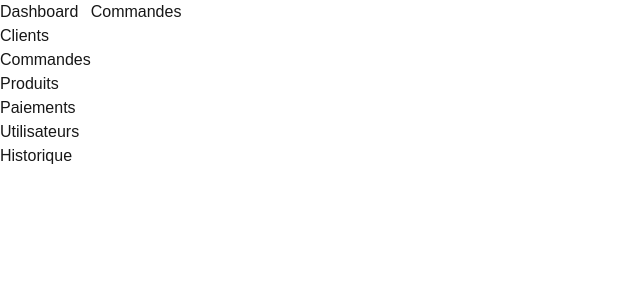
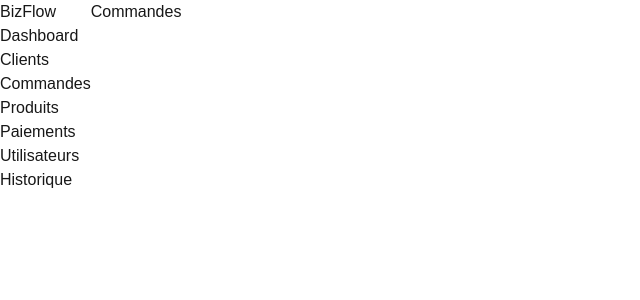
Before and after one commit to FinoanaMIrado/BizFlow, a Next.js app: page /dashboard/commandes in a window 1280 px wide. Shown: the top 300 px of the page, without its empty margins (0-640 px from the left). Built offline with nearby package versions, Linux system fonts and the light colour scheme.

Commit message:
feat : some code about navbar

```diff
--- a/app/dashboard/layout.tsx
+++ b/app/dashboard/layout.tsx
@@ -1,5 +1,6 @@
 import Link from 'next/link'
 import { Navsidebar } from '@/src/lib/navigation'
+import Sidebar from '@/src/components/sidebar'
 
 
 export default function DashLayout({
@@ -9,13 +10,7 @@ export default function DashLayout({
 }){
     return (
         <div className="flex">
-            <nav>
-               <ul>
-                {Navsidebar.map((nav)=>(
-                    <Link key={nav.id} href={nav.chemin}> <li >{nav.nom}</li></Link>
-                ))}
-               </ul>
-            </nav>
+            <Sidebar/>
             <main>
                 {children}
             </main>
--- a/app/login/page.tsx
+++ b/app/login/page.tsx
@@ -1,7 +1,11 @@
+import { Navsidebar } from "@/src/lib/navigation"
 export default function LoginPage(){
     return(
         <main>
             <h1>Connexion</h1>
+            <nav>
+
+            </nav>
         </main>
     )
 }
--- a/src/components/sidebar.tsx
+++ b/src/components/sidebar.tsx
@@ -1,18 +1,21 @@
+import Link from "next/link";
 import { Navsidebar } from "../lib/navigation";
-import Link from "next/link";
 
 export default function Sidebar(){
     return(
-        <main>
-            <h1>Bizflow</h1>
+        <div >
+            <h1>BizFlow</h1>
+            <aside>
                 <nav>
                     <ul>
                         {Navsidebar.map((nav)=>(
-                        <Link key={nav.id} href={nav.chemin}><li>{nav.nom}</li></Link>
-
+                            <Link key={nav.id} href={nav.chemin}>
+                                <li>{nav.nom}</li>
+                            </Link>
                         ))}
                     </ul>
                 </nav>
-        </main>
+            </aside>
+        </div>
     )
 }
```
Lines whose indentation alone changed are shown as unchanged.
